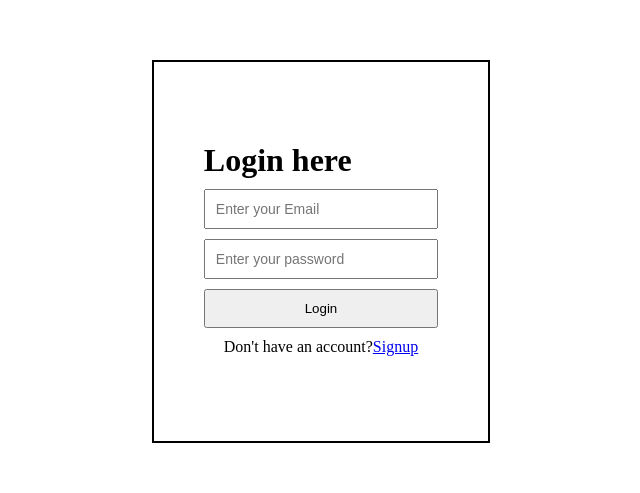
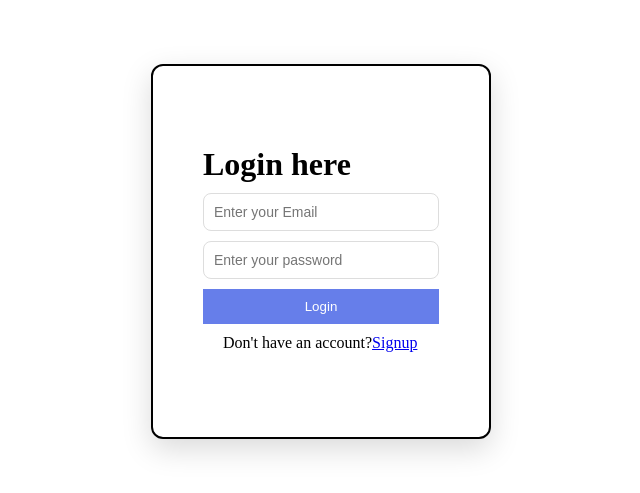
Before and after one commit to Saurav-Khanal/Note_sharing_app, a React app in the folder frontend/: page / in a window 1280 px wide. Shown: the part 149-642 px from the top of the page, without its empty margins (319-959 px from the left). Built offline with nearby package versions, Linux system fonts and the light colour scheme; no server answers; the HTML template or start-up script is replaced by a standard one.

Commit message:
make login page more good with clean design

```diff
--- a/frontend/src/pages/Login.css
+++ b/frontend/src/pages/Login.css
@@ -1,46 +1,54 @@
-.login-container{
+.login-container {
   height: 100vh;
   display: flex;
   justify-content: center;
   align-items: center;
   flex-direction: column;
-
 }
 
-.login-box{
+.login-box {
+  width: 340px;
   border: 2px solid black;
   padding: 80px 50px;
   margin: 10px;
+  box-shadow: 0 10px 30px rgba(0, 0, 0, 0.15);
+  border-radius: 12px;
 }
 
-.login-box form{
+.login-box form {
   margin-top: 10px;
   display: flex;
   flex-direction: column;
   align-items: center;
-    gap:10px;
+  gap: 10px;
 }
 
-.login-box input{
+.login-box input {
   padding: 10px;
-    font-size:14px;
+  border:1px solid #ddd;
+  border-radius: 8px;
+  font-size: 14px;
   width: 100%;
 }
 
-.submit{
+.submit {
   width: 100px;
-    padding:10px;
+  padding: 10px;
   align-self: center;
   width: 100%;
+  background-color: #667eea;
+  color:white;
+  border: none;
+  cursor: pointer;
 }
 
-.login-error{
+.login-error {
   color:red;
   font-size: 14px;
   text-align: center;
-    margin-top:10px;
+  margin-top: 10px;
 }
 
-.p{
-    margin-top:10px;
+.p {
+  margin-top: 10px;
 }
```
Also changed, not shown: 1 other file (tests, documents, lock files or other folders). Lines whose indentation alone changed are shown as unchanged.
